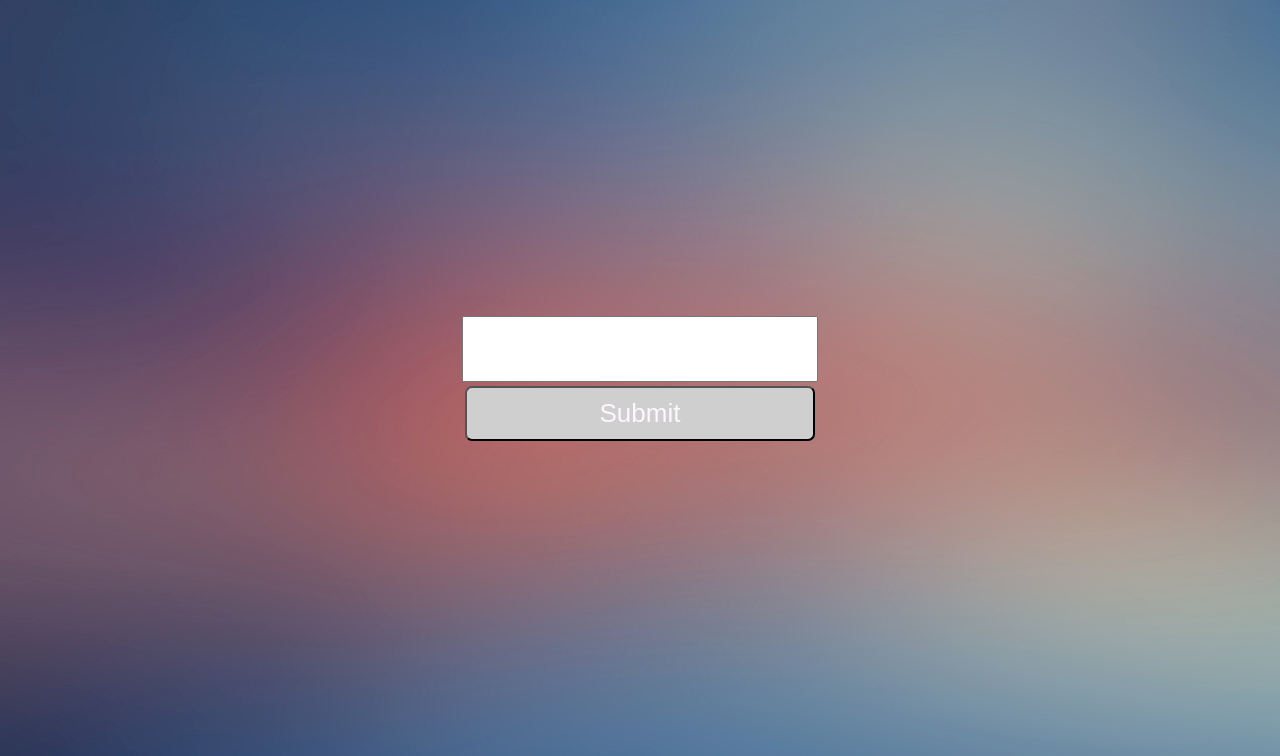
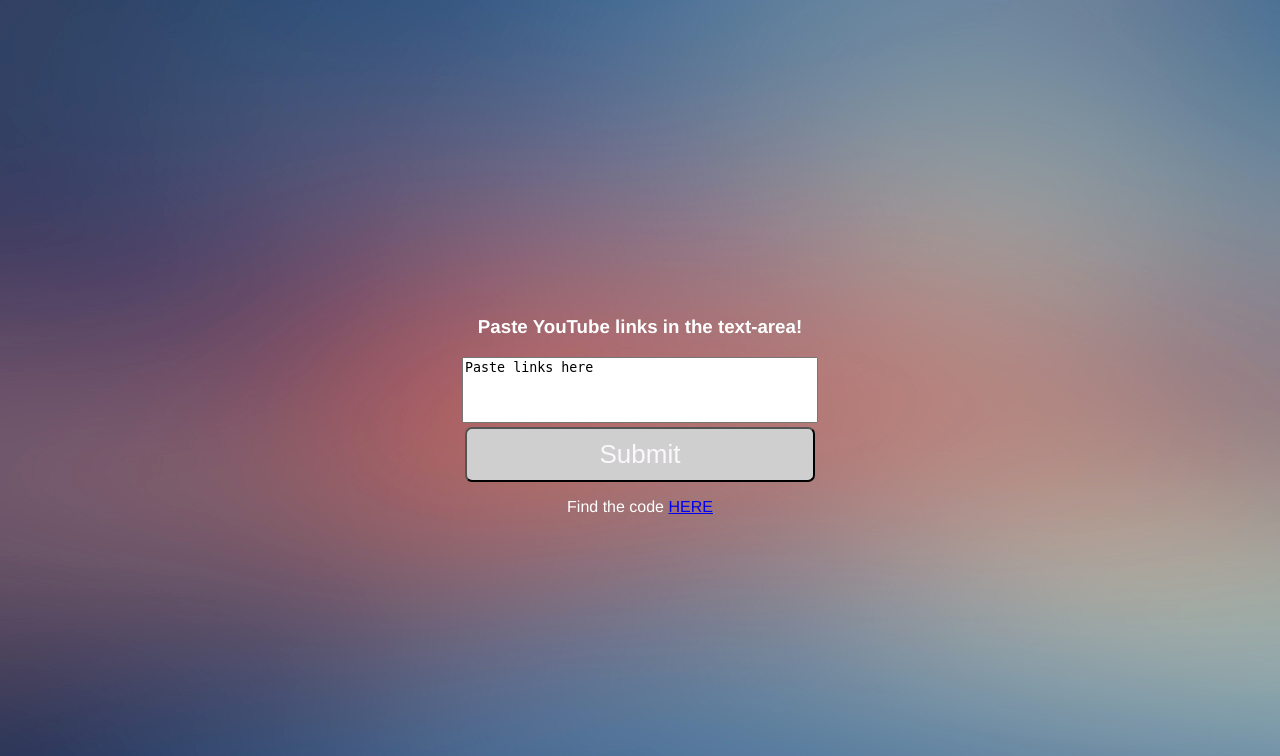
Before and after one commit to skopjehacklab/youtube-mix, a Flask app: page / in a window 1280 px wide. Shown: the top 756 px of the page. Run offline with Flask 2, Linux system fonts and the light colour scheme.

Commit message:
Index.html / theme.css fixed

```diff
--- a/static/theme.css
+++ b/static/theme.css
@@ -3,6 +3,11 @@
 	border-radius:10px;
 	height: 22px;
 	width: 230px;
+}
+
+h3 {
+  font-family: Helvetica;
+  color: #FFF;
 }
 
 body {
@@ -34,3 +39,8 @@ body {
 #wrapper {
   margin-top: 25%;
 }
+
+p {
+  font-family: Helvetica;
+  color: #fff;
+}
--- a/templates/index.html
+++ b/templates/index.html
@@ -9,9 +9,11 @@
 
     <body >
     <div id="wrapper">
+            <center><h3>Paste YouTube links in the text-area!</h3></center>
             <form id="content" action="/generate" method="POST">
-            <center><textarea name="playlist" rows="4" cols="50" style="resize: none; width: 350px;"></textarea></center>
-            <center><input type="submit" class="btn" type="button"></center>
+            <center><textarea name="playlist" rows="4" cols="50" style="resize: none; width: 350px;">Paste links here</textarea></center>
+            <center><input type="submit" class="btn" type="q"></center>
+            <center><p>Find the code <a href="https://github.com/skopjehacklab/youtube-mix">HERE</a></p></center>
         </form>
     </div>
     </body>
```
